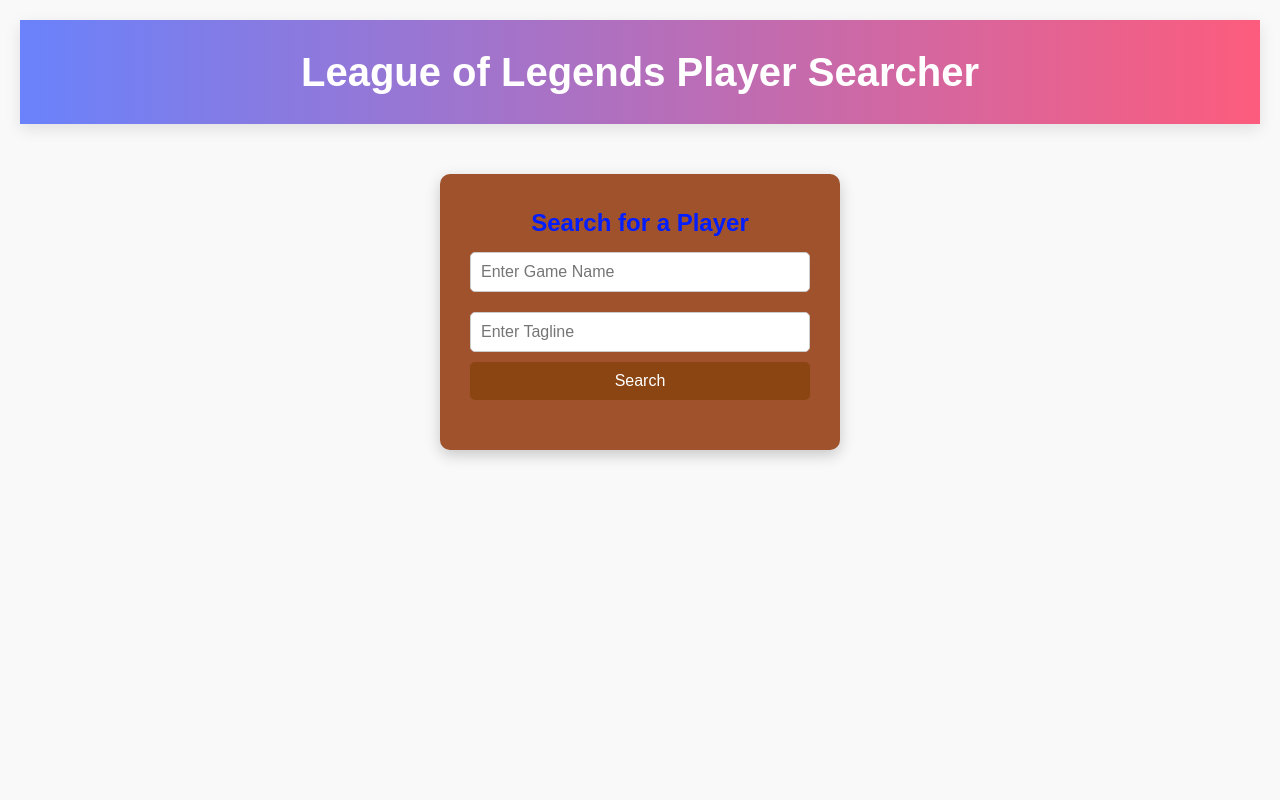
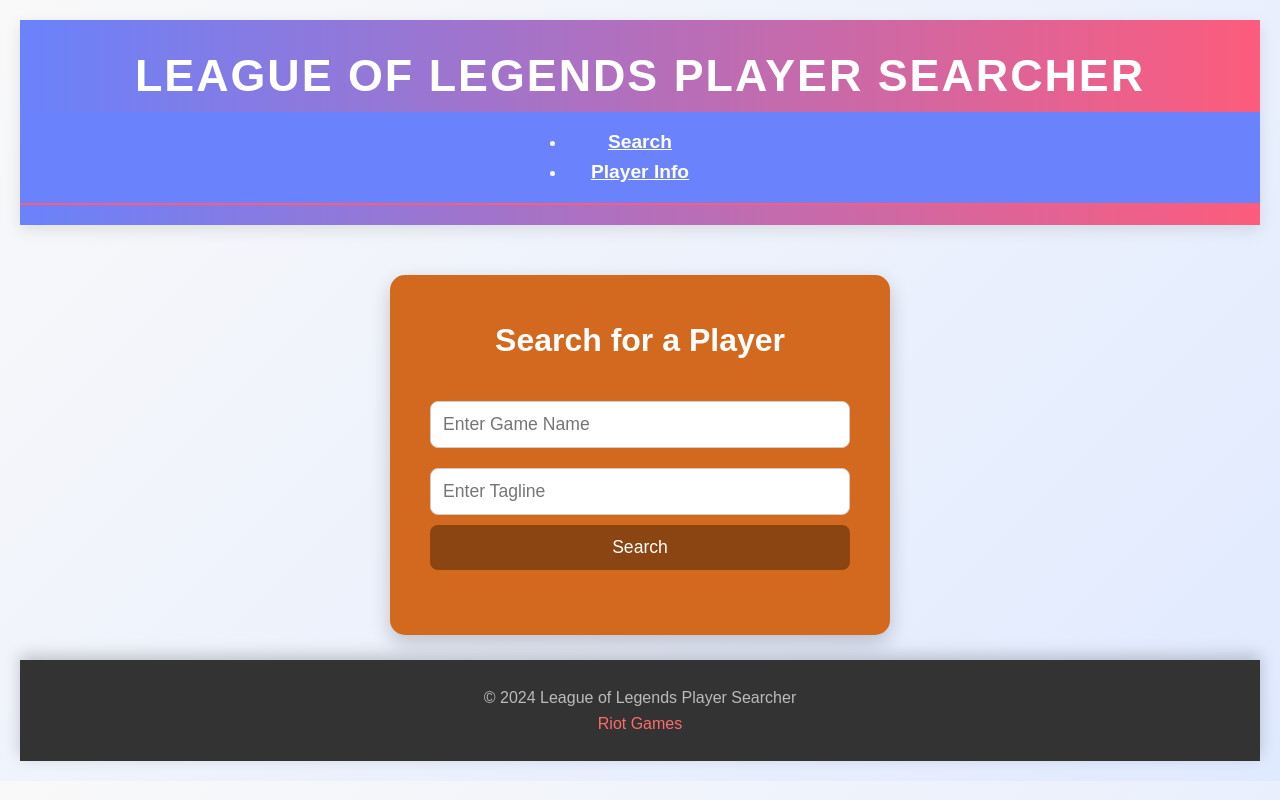
Before and after one commit to KHW2019/LeagueSeacher, a React (Vite) app in the folder frontend/: page / in a window 1280 px wide. Built offline with nearby package versions, Linux system fonts and the light colour scheme.

Commit message:
css update

```diff
--- a/frontend/src/App.css
+++ b/frontend/src/App.css
@@ -9,9 +9,10 @@
 body {
   font-family: 'Arial', sans-serif;
   line-height: 1.6;
-  background-color: #f9f9f9;
+  background: linear-gradient(135deg, #f9f9f9, #e0eaff);
   color: #001eff;
   padding: 20px;
+  transition: background-color 0.3s ease-in-out;
 }
 
 /* Header Styling */
@@ -24,12 +25,16 @@
   position: sticky;
   top: 0;
   z-index: 1000;
+  transition: background-color 0.3s ease-in-out;
 }
 
 .header h1 {
   margin: 0;
-  font-size: 2.5em;
-  font-weight: 600;
+  font-size: 2.8em;
+  font-weight: 700;
+  text-transform: uppercase;
+  letter-spacing: 2px;
+  animation: fadeInDown 1s ease;
 }
 
 /* Navigation Bar */
@@ -37,87 +42,131 @@
   display: flex;
   justify-content: center;
   list-style: none;
-  padding: 10px 0;
+  padding: 15px 0;
   margin: 0;
+  background: rgba(106, 130, 251, 0.9);
+  border-bottom: 2px solid #fc5c7d;
+  transition: background-color 0.3s ease-in-out;
 }
 
 .navbar li {
-  margin: 0 15px;
+  margin: 0 20px;
 }
 
 .navbar a {
-  font-weight: 500;
-  font-size: 1.1em;
+  font-weight: 600;
+  font-size: 1.2em;
   color: white;
-  padding: 10px 20px;
-  border-radius: 25px;
-  transition: background 0.3s ease;
+  padding: 12px 25px;
+  border-radius: 30px;
+  transition: background 0.3s ease, transform 0.3s ease, box-shadow 0.3s ease;
 }
 
 .navbar a:hover {
-  background: rgba(89, 160, 208, 0.2);
+  background: rgba(255, 255, 255, 0.3);
+  transform: scale(1.1);
+  box-shadow: 0 5px 15px rgba(0, 0, 0, 0.2);
 }
 
 /* Player Searcher Section */
 .player-searcher {
-  max-width: 400px;
+  max-width: 500px;
   margin: 50px auto;
-  padding: 30px;
-  background-color: #a0522d; /* Brown background */
-  border-radius: 10px;
-  box-shadow: 0 5px 15px rgba(0, 0, 0, 0.2);
+  padding: 40px;
+  background-color: #d2691e;
+  border-radius: 15px;
+  box-shadow: 0 8px 20px rgba(0, 0, 0, 0.2);
   text-align: center;
+  color: #fff;
+  transition: transform 0.3s ease, box-shadow 0.3s ease;
+}
+
+.player-searcher:hover {
+  transform: translateY(-5px);
+  box-shadow: 0 12px 30px rgba(0, 0, 0, 0.3);
+}
+
+.player-searcher h2 {
+  margin-bottom: 25px;
+  font-size: 2em;
+  color: #fff;
 }
 
 /* Input Group Styling */
 .input-group input {
-  padding: 10px;
-  margin: 5px;
-  font-size: 1em;
+  padding: 12px;
+  margin: 10px 0;
+  font-size: 1.1em;
   border: 1px solid #ccc;
-  border-radius: 5px;
+  border-radius: 8px;
   width: calc(50% - 20px);
+  transition: border-color 0.3s ease;
+}
+
+.input-group input:focus {
+  border-color: #6a82fb;
+  outline: none;
 }
 
 .input-group button {
-  padding: 10px 20px;
-  font-size: 1em;
+  padding: 12px 25px;
+  font-size: 1.1em;
   background-color: #6a82fb;
   color: white;
   border: none;
-  border-radius: 5px;
+  border-radius: 8px;
   cursor: pointer;
-  transition: background-color 0.3s ease;
+  transition: background-color 0.3s ease, box-shadow 0.3s ease, transform 0.3s ease;
 }
 
 .input-group button:hover {
   background-color: #fc5c7d;
+  box-shadow: 0 5px 15px rgba(0, 0, 0, 0.2);
+  transform: translateY(-2px);
 }
 
 /* Player Info Styling */
 .player-info {
   background-color: #f0f0f0;
-  padding: 20px;
-  border-radius: 10px;
-  display: block; /* Changed from inline-block */
+  padding: 25px;
+  border-radius: 15px;
+  display: block;
   text-align: left;
   max-width: 600px;
-  margin: 20px auto; /* Center alignment */
-  box-shadow: 0 5px 15px rgba(0, 0, 0, 0.1);
+  margin: 25px auto;
+  box-shadow: 0 8px 20px rgba(0, 0, 0, 0.2);
+  transition: transform 0.3s ease;
+}
+
+.player-info:hover {
+  transform: translateY(-5px);
+  box-shadow: 0 12px 30px rgba(0, 0, 0, 0.3);
 }
 
 .player-info h2 {
   color: #333;
-  margin-bottom: 10px;
+  margin-bottom: 15px;
+  font-size: 1.8em;
 }
 
 .player-info p {
   color: #555;
+  font-size: 1.1em;
 }
 
 .player-info pre {
-  white-space: pre-wrap; /* Allows wrapping of long strings */
+  white-space: pre-wrap;
   word-wrap: break-word;
+  font-family: 'Courier New', monospace;
+  background-color: #eaeaea;
+  padding: 15px;
+  border-radius: 10px;
+  margin-top: 10px;
+  transition: background-color 0.3s ease;
+}
+
+.player-info pre:hover {
+  background-color: #d0d0d0;
 }
 
 /* Error Message Styling */
@@ -126,6 +175,7 @@
   font-weight: bold;
   margin-top: 20px;
   text-align: center;
+  font-size: 1.2em;
 }
 
 /* Footer Styling */
@@ -133,25 +183,56 @@
   background: #333;
   color: white;
   text-align: center;
-  padding: 20px 0;
+  padding: 25px 0;
   position: relative;
   bottom: 0;
   width: 100%;
+  box-shadow: 0 -5px 15px rgba(0, 0, 0, 0.2);
+  transition: background-color 0.3s ease-in-out;
 }
 
 .footer p {
   margin: 0;
-  font-size: 0.9em;
+  font-size: 1em;
   color: #bbb;
 }
 
 .footer a {
   color: #ff6b6b;
   text-decoration: none;
+  transition: color 0.3s ease;
 }
 
 .footer a:hover {
   color: #f06595;
+}
+
+/* Smooth Scroll */
+html {
+  scroll-behavior: smooth;
+}
+
+/* Fade-In Animations */
+@keyframes fadeInDown {
+  from {
+    opacity: 0;
+    transform: translateY(-20px);
+  }
+  to {
+    opacity: 1;
+    transform: translateY(0);
+  }
+}
+
+@keyframes fadeInUp {
+  from {
+    opacity: 0;
+    transform: translateY(20px);
+  }
+  to {
+    opacity: 1;
+    transform: translateY(0);
+  }
 }
 
 /* Responsiveness */
@@ -163,7 +244,15 @@
   }
 
   .player-info {
-    padding: 15px;
+    padding: 20px;
     max-width: 90%;
   }
+
+  .navbar li {
+    margin: 0 10px;
+  }
+
+  .navbar a {
+    padding: 10px 15px;
+  }
 }
--- a/frontend/src/App.tsx
+++ b/frontend/src/App.tsx
@@ -1,4 +1,4 @@
-import { useState } from 'react';
+import { useState, useEffect } from 'react';
 import axios from 'axios';
 import './App.css';
 import { PlayerData } from './types';
@@ -35,12 +35,32 @@
     }
   };
 
+  useEffect(() => {
+    // Fade-in effect for the app when it loads
+    const appElement = document.querySelector('.App');
+    if (appElement) {
+      appElement.classList.add('fade-in');
+    }
+  }, []);
+
   return (
     <div className="App">
       <header className="App-header">
         <h1>League of Legends Player Searcher</h1>
+        <nav className="navbar">
+          <ul>
+            <li><a href="#search" data-tooltip="Go to Search">Search</a></li>
+            <li><a href="#info" data-tooltip="View Player Info">Player Info</a></li>
+          </ul>
+        </nav>
       </header>
-      <PlayerSearch onSearch={handleSearch} playerData={playerData} error={error} />
+      <main id="search">
+        <PlayerSearch onSearch={handleSearch} playerData={playerData} error={error} />
+      </main>
+      <footer className="footer">
+        <p>&copy; 2024 League of Legends Player Searcher</p>
+        <a href="https://www.riotgames.com/en" target="_blank" rel="noopener noreferrer">Riot Games</a>
+      </footer>
     </div>
   );
 }
--- a/frontend/src/index.css
+++ b/frontend/src/index.css
@@ -9,7 +9,7 @@
 body {
   font-family: 'Arial', sans-serif;
   line-height: 1.6;
-  background-color: #f9f9f9;
+  background: linear-gradient(135deg, #f9f9f9, #e0eaff);
   color: #001eff;
   padding: 20px;
 }
@@ -28,8 +28,10 @@
 
 .App-header h1 {
   margin: 0;
-  font-size: 2.5em;
-  font-weight: 600;
+  font-size: 2.8em;
+  font-weight: 700;
+  text-transform: uppercase;
+  letter-spacing: 2px;
 }
 
 /* Navigation Bar */
@@ -37,53 +39,28 @@
   display: flex;
   justify-content: center;
   list-style: none;
-  padding: 10px 0;
+  padding: 15px 0;
   margin: 0;
   background-color: #6a82fb;
   border-bottom: 2px solid #fc5c7d;
 }
 
 .navbar li {
-  margin: 0 15px;
+  margin: 0 20px;
 }
 
 .navbar a {
-  font-weight: 500;
-  font-size: 1.1em;
+  font-weight: 600;
+  font-size: 1.2em;
   color: white;
-  padding: 10px 20px;
-  border-radius: 25px;
-  transition: background 0.3s ease;
+  padding: 12px 25px;
+  border-radius: 30px;
+  transition: background 0.3s ease, transform 0.3s ease;
 }
 
 .navbar a:hover {
-  background: rgba(255, 255, 255, 0.2);
-}
-
-/* Footer Styling */
-.footer {
-  background: #333;
-  color: white;
-  text-align: center;
-  padding: 20px 0;
-  position: relative;
-  bottom: 0;
-  width: 100%;
-}
-
-.footer p {
-  margin: 0;
-  font-size: 0.9em;
-  color: #bbb;
-}
-
-.footer a {
-  color: #ff6b6b;
-  text-decoration: none;
-}
-
-.footer a:hover {
-  color: #f06595;
+  background: rgba(255, 255, 255, 0.3);
+  transform: scale(1.1);
 }
 
 /* Main Container */
@@ -91,16 +68,20 @@
   max-width: 600px;
   margin: 50px auto;
   padding: 20px;
+  display: flex;
+  flex-direction: column;
+  align-items: center;
 }
 
 /* Player Searcher Section */
 .player-searcher {
-  background-color: #a0522d; /* Brown background */
-  border-radius: 10px;
-  box-shadow: 0 5px 15px rgba(0, 0, 0, 0.2);
+  background-color: #d2691e;
+  border-radius: 15px;
+  box-shadow: 0 8px 20px rgba(0, 0, 0, 0.2);
   text-align: center;
-  padding: 30px;
-  margin-bottom: 20px; /* Space between search form and player info */
+  padding: 40px;
+  margin-bottom: 25px;
+  color: #fff;
 }
 
 /* Input Group (Search Form) */
@@ -108,42 +89,55 @@
   display: flex;
   flex-direction: column;
   align-items: center;
-  margin-bottom: 20px;
+  margin-bottom: 25px;
 }
 
 .input-group input {
   width: 100%;
-  padding: 10px;
+  padding: 12px;
   margin: 10px 0;
-  font-size: 1em;
+  font-size: 1.1em;
   border: 1px solid #ccc;
-  border-radius: 5px;
+  border-radius: 8px;
 }
 
-/* Button Styling */
 .input-group button {
   width: 100%;
-  padding: 10px 20px;
-  font-size: 1em;
-  background-color: #8b4513; /* Darker brown button */
+  padding: 12px 25px;
+  font-size: 1.1em;
+  background-color: #8b4513;
   color: white;
   border: none;
-  border-radius: 5px;
+  border-radius: 8px;
   cursor: pointer;
-  transition: background-color 0.3s ease;
+  transition: background-color 0.3s ease, box-shadow 0.3s ease;
 }
 
 .input-group button:hover {
-  background-color: #a0522d; /* Lighter brown on hover */
+  background-color: #a0522d;
+  box-shadow: 0 5px 15px rgba(0, 0, 0, 0.2);
 }
 
 /* Player Information Styling */
 .player-info {
   background-color: #f0f0f0;
-  padding: 20px;
-  border-radius: -0px;
-  box-shadow: 0 5px 15px rgba(0, 0, 0, 0.1);
-  text-align: center;
+  padding: 25px;
+  border-radius: 15px;
+  box-shadow: 0 8px 20px rgba(0, 0, 0, 0.2);
+  text-align: left;
+  max-width: 600px;
+  margin: 25px auto;
+}
+
+.player-info h2 {
+  color: #333;
+  margin-bottom: 15px;
+  font-size: 1.8em;
+}
+
+.player-info p {
+  color: #555;
+  font-size: 1.1em;
 }
 
 /* Error Message Styling */
@@ -152,13 +146,35 @@
   font-weight: bold;
   margin-top: 20px;
   text-align: center;
+  font-size: 1.2em;
 }
 
-/* Flexbox Alignment for Centering Content */
-.container {
-  display: flex;
-  flex-direction: column;
-  align-items: center;
+/* Footer Styling */
+.footer {
+  background: #333;
+  color: white;
+  text-align: center;
+  padding: 25px 0;
+  position: relative;
+  bottom: 0;
+  width: 100%;
+  box-shadow: 0 -5px 15px rgba(0, 0, 0, 0.2);
+}
+
+.footer p {
+  margin: 0;
+  font-size: 1em;
+  color: #bbb;
+}
+
+.footer a {
+  color: #ff6b6b;
+  text-decoration: none;
+  transition: color 0.3s ease;
+}
+
+.footer a:hover {
+  color: #f06595;
 }
 
 /* Responsiveness */
@@ -167,6 +183,7 @@
   .player-info {
     max-width: 90%;
     margin: 0 auto;
+    padding: 20px;
   }
 
   .input-group input,
@@ -174,4 +191,12 @@
     width: 100%;
     margin: 10px 0;
   }
+
+  .navbar li {
+    margin: 0 10px;
+  }
+
+  .navbar a {
+    padding: 10px 15px;
+  }
 }
```
